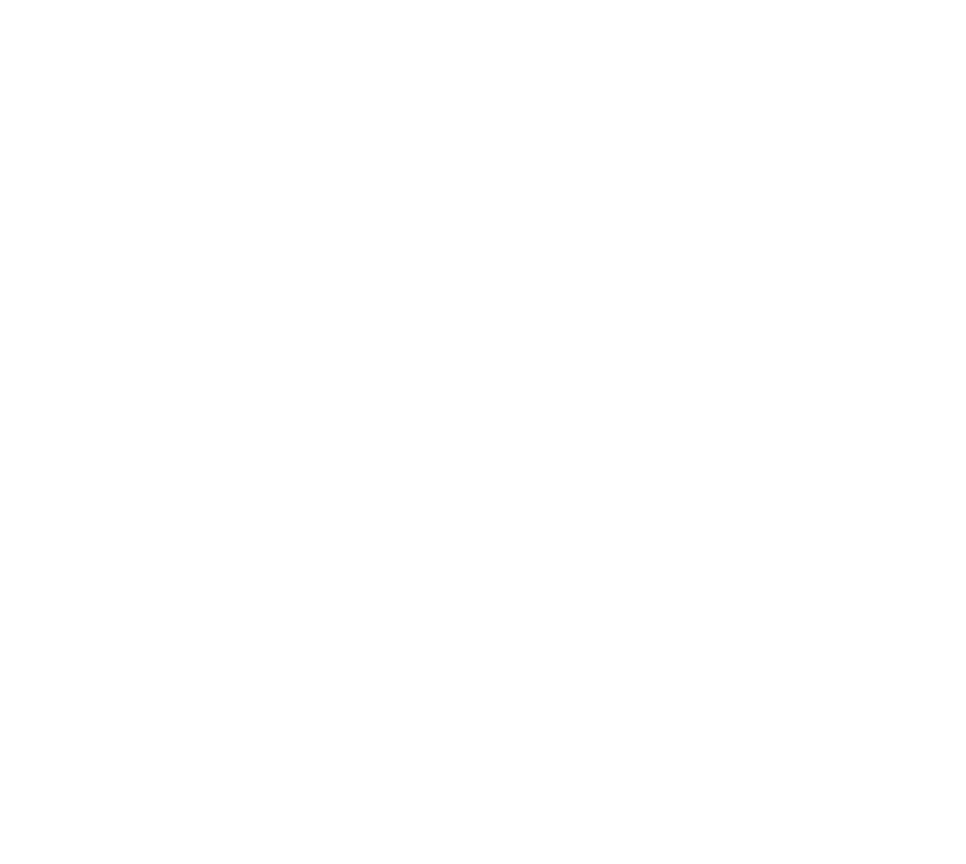
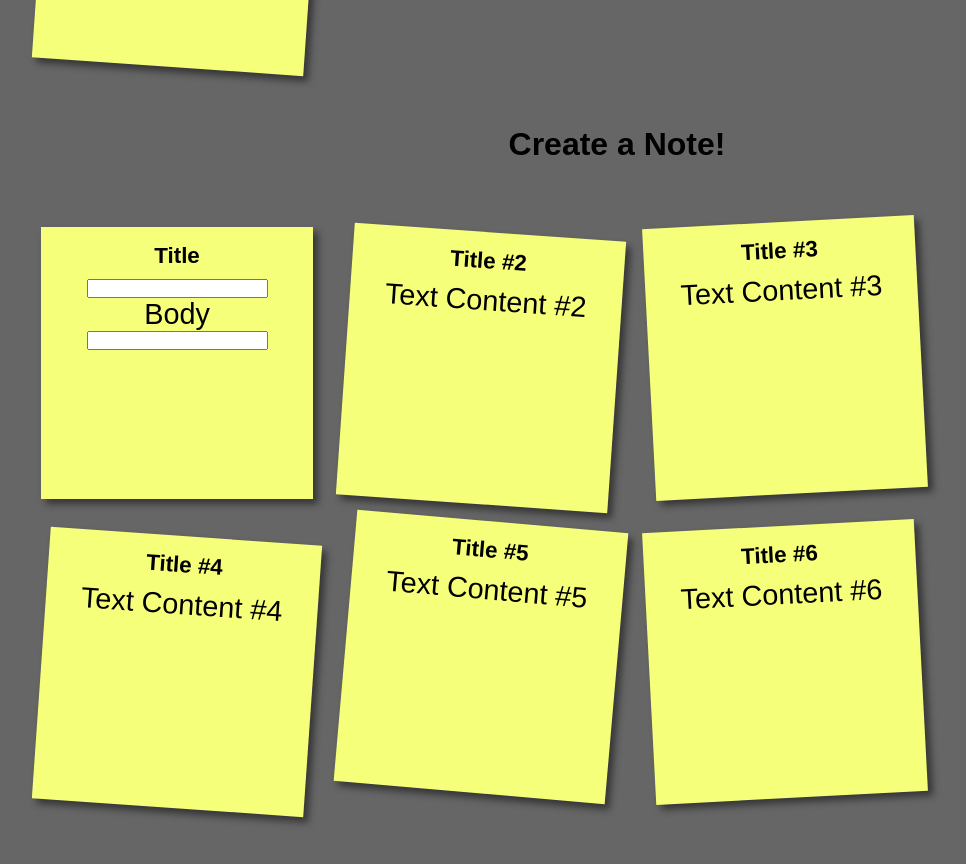
Before and after one commit to PhoneWalletKeys/notes-app-vue-capstone, a Vue app: page /notes/new in a window 1280 px wide. Shown: the part 600-1464 px from the top of the page, without its empty margins (23-989 px from the left). Before the commit the page ends 991 px from the top, so only its background shows below. Built offline with nearby package versions, Linux system fonts and the light colour scheme; the HTML template or start-up script is replaced by a standard one.

Commit message:
made changes to my overall theme and added some customization options for notes

```diff
--- a/src/App.vue
+++ b/src/App.vue
@@ -2,14 +2,14 @@
   <div id="app">
     <div class="sidebar" data-color="black">
       <div class="logo">
-        <a href="https://www.creative-tim.com" class="simple-text logo-mini">
-          <!-- <div class="logo-image-small">
+        <!-- <a href="https://www.creative-tim.com" class="simple-text logo-mini"> -->
+        <!-- <div class="logo-image-small">
           <img src="./assets/img/logo-small.png">
         </div> -->
-          <!-- <p>CT</p> -->
-        </a>
+        <!-- <p>CT</p> -->
+        <!-- </a> -->
         <a href="/" class="simple-text logo-normal">
-          Nota
+          <h3>Nota</h3>
           <!-- <div class="logo-image-big">
           <img src="../assets/img/logo-big.png">
         </div> -->
@@ -105,13 +105,13 @@
       <router-link to="/notes/new">Create</router-link>
     </div> -->
       <router-view />
-      <div class="content">
-        <!-- <div class="row">
+      <!-- <div class="content"> -->
+      <!-- <div class="row">
           <div class="col-md-12">
             <h3 class="description">This is the content</h3> -->
-        <!-- </div> -->
-        <!-- </div> -->
-      </div>
+      <!-- </div> -->
+      <!-- </div> -->
+      <!-- </div> -->
       <!-- <footer class="footer" style="position: absolute; bottom: 0; width: -webkit-fill-available">
         <div class="container-fluid">
           <div class="row">
@@ -136,7 +136,12 @@
   </div>
 </template>
 
-<style></style>
+<style>
+.content {
+  background-color: clearColor;
+  background-image: url("/assets/bluenote.png");
+}
+</style>
 
 <script>
 export default {
--- a/src/views/Home.vue
+++ b/src/views/Home.vue
@@ -1,15 +1,99 @@
 <template>
   <div id="app">
-    <div class="home">
-      <h1>{{ message }}</h1>
-      <img src="src/assets/bluenote.png" alt="StickyNote" />
-    </div>
+    <img src="../assets/holdingnote.jpeg" />
   </div>
 </template>
 
 <style>
-.home {
-  margin-top: 10%;
+* {
+  margin: 0;
+  padding: 0;
+}
+body {
+  font-family: arial, sans-serif;
+  font-size: 100%;
+  margin: 0em;
+  background: #666;
+  color: black;
+  text-align: center;
+}
+h2,
+p {
+  font-size: 100%;
+  font-weight: normal;
+  color: black;
+}
+ul,
+li {
+  list-style: none;
+}
+ul {
+  overflow: hidden;
+  padding: 0em;
+}
+ul li a {
+  text-decoration: none;
+  color: #000;
+  background: #f6ff7a;
+  display: block;
+  height: 15em;
+  width: 15em;
+  padding: 1em;
+  -moz-box-shadow: 5px 5px 7px rgba(33, 33, 33, 1);
+  /* Safari+Chrome */
+  -webkit-box-shadow: 5px 5px 7px rgba(33, 33, 33, 0.7);
+  /* Opera */
+  box-shadow: 5px 5px 7px rgba(33, 33, 33, 0.7);
+  -moz-transition: -moz-transform 0.15s linear;
+  -o-transition: -o-transform 0.15s linear;
+  -webkit-transition: -webkit-transform 0.15s linear;
+}
+ul li {
+  margin: 1em;
+  float: left;
+}
+ul li h2 {
+  font-size: 140%;
+  font-weight: bold;
+  padding-bottom: 10px;
+}
+ul li p {
+  font-family: "Reenie Beanie", arial, sans-serif;
+  font-size: 180%;
+}
+ul li:nth-child(even) a {
+  -o-transform: rotate(4deg);
+  -webkit-transform: rotate(4deg);
+  -moz-transform: rotate(4deg);
+  position: relative;
+  top: 5px;
+}
+ul li:nth-child(3n) a {
+  -o-transform: rotate(-3deg);
+  -webkit-transform: rotate(-3deg);
+  -moz-transform: rotate(-3deg);
+  position: relative;
+  top: -5px;
+  background: ;
+}
+ul li:nth-child(5n) a {
+  -o-transform: rotate(5deg);
+  -webkit-transform: rotate(5deg);
+  -moz-transform: rotate(5deg);
+  position: relative;
+  top: -10px;
+  background: #6bbcf2;
+}
+ul li a:hover,
+ul li a:focus {
+  -moz-box-shadow: 10px 10px 7px rgba(0, 0, 0, 0.7);
+  -webkit-box-shadow: 10px 10px 7px rgba(0, 0, 0, 0.7);
+  box-shadow: 10px 10px 7px rgba(0, 0, 0, 0.7);
+  -webkit-transform: scale(1.25);
+  -moz-transform: scale(1.25);
+  -o-transform: scale(1.25);
+  position: relative;
+  z-index: 5;
 }
 </style>
 
@@ -17,7 +101,8 @@
 export default {
   data: function () {
     return {
-      message: "Welcome to Vue.js!",
+      message: "Welcome to Nota!",
+      text: "An app for those who need a little reminder now and then.",
     };
   },
   created: function () {
--- a/src/views/NotesNew.vue
+++ b/src/views/NotesNew.vue
@@ -1,6 +1,6 @@
 <template>
   <div class="notes-new">
-    <form v-on:submit.prevent="createNote()">
+    <!-- <form v-on:submit.prevent="createNote()">
       <h1>Create Note</h1>
       <ul>
         <li v-for="error in errors" v-bind:key="error">{{ error }}</li>
@@ -16,11 +16,152 @@
         </p>
       </div>
       <input type="submit" value="submit" />
+    </form> -->
+    <form v-on:submit.prevent="createNote()">
+      <h1>Create a Note!</h1>
+      <ul>
+        <li>
+          <a href="#">
+            <h2>Title</h2>
+            <input type="text" v-model="newNoteParams.name" />
+            <p>Body</p>
+            <input type="text" v-model="newNoteParams.content" />
+          </a>
+        </li>
+        <li>
+          <a href="#">
+            <h2>Title #2</h2>
+            <p>Text Content #2</p>
+          </a>
+        </li>
+        <li>
+          <a href="#">
+            <h2>Title #3</h2>
+            <p>Text Content #3</p>
+          </a>
+        </li>
+        <li>
+          <a href="#">
+            <h2>Title #4</h2>
+            <p>Text Content #4</p>
+          </a>
+        </li>
+        <li>
+          <a href="#">
+            <h2>Title #5</h2>
+            <p>Text Content #5</p>
+          </a>
+        </li>
+        <li>
+          <a href="#">
+            <h2>Title #6</h2>
+            <p>Text Content #6</p>
+          </a>
+        </li>
+      </ul>
     </form>
   </div>
 </template>
 
-<style></style>
+<style>
+/* ul {
+  justify-content: center;
+  display: flex;
+}
+li {
+  justify-content: center;
+  display: flex;
+} */
+* {
+  margin: 0;
+  padding: 0;
+}
+body {
+  font-family: arial, sans-serif;
+  font-size: 100%;
+  margin: 0em;
+  background: #666;
+  color: black;
+}
+h2,
+p {
+  font-size: 100%;
+  font-weight: normal;
+  color: black;
+}
+ul,
+li {
+  list-style: none;
+}
+ul {
+  overflow: hidden;
+  padding: 3em;
+}
+ul li a {
+  text-decoration: none;
+  color: #000;
+  background: #f6ff7a;
+  display: block;
+  height: 15em;
+  width: 15em;
+  padding: 1em;
+  -moz-box-shadow: 5px 5px 7px rgba(33, 33, 33, 1);
+  /* Safari+Chrome */
+  -webkit-box-shadow: 5px 5px 7px rgba(33, 33, 33, 0.7);
+  /* Opera */
+  box-shadow: 5px 5px 7px rgba(33, 33, 33, 0.7);
+  -moz-transition: -moz-transform 0.15s linear;
+  -o-transition: -o-transform 0.15s linear;
+  -webkit-transition: -webkit-transform 0.15s linear;
+}
+ul li {
+  margin: 1em;
+  float: left;
+}
+ul li h2 {
+  font-size: 140%;
+  font-weight: bold;
+  padding-bottom: 10px;
+}
+ul li p {
+  font-family: "Reenie Beanie", arial, sans-serif;
+  font-size: 180%;
+}
+ul li:nth-child(even) a {
+  -o-transform: rotate(4deg);
+  -webkit-transform: rotate(4deg);
+  -moz-transform: rotate(4deg);
+  position: relative;
+  top: 5px;
+}
+ul li:nth-child(3n) a {
+  -o-transform: rotate(-3deg);
+  -webkit-transform: rotate(-3deg);
+  -moz-transform: rotate(-3deg);
+  position: relative;
+  top: -5px;
+  background: #f6ff7a;
+}
+ul li:nth-child(5n) a {
+  -o-transform: rotate(5deg);
+  -webkit-transform: rotate(5deg);
+  -moz-transform: rotate(5deg);
+  position: relative;
+  top: -10px;
+  background: #f6ff7a;
+}
+ul li a:hover,
+ul li a:focus {
+  -moz-box-shadow: 10px 10px 7px rgba(0, 0, 0, 0.7);
+  -webkit-box-shadow: 10px 10px 7px rgba(0, 0, 0, 0.7);
+  box-shadow: 10px 10px 7px rgba(0, 0, 0, 0.7);
+  -webkit-transform: scale(1.25);
+  -moz-transform: scale(1.25);
+  -o-transform: scale(1.25);
+  position: relative;
+  z-index: 5;
+}
+</style>
 
 <script>
 import axios from "axios";
```
Also changed, not shown: src/assets/holdingnote.jpeg (added).
